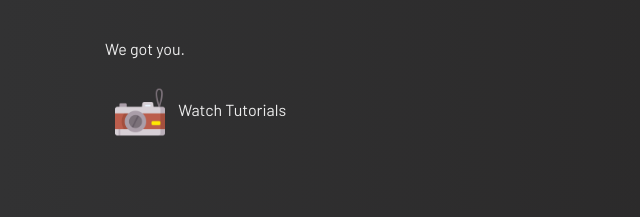
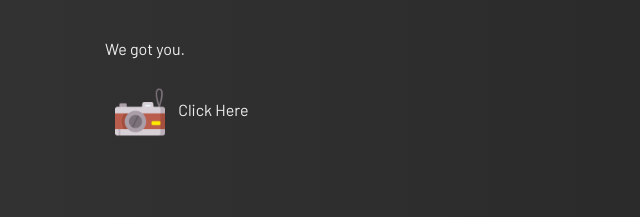
Before and after one commit to crispaulcastaneda/digital-once, a website: page index.html in a window 1280 px wide. Shown: the part 301-518 px from the top of the page, 0-640 px from the left. Drawn offline with nearby package versions, Linux system fonts and the light colour scheme.

Commit message:
Update index.html

```diff
--- a/index.html
+++ b/index.html
@@ -60,7 +60,7 @@
                     <p>Need some help for a stunning moments? Wedding, birthday, anniversary, prenuptial, proposal?</p>
                     <br>
                     <p> We got you.</p>
-                    <a href="#"><img src="dist/img/camera.png"  class="play-btn"> Watch Tutorials</a>
+                    <a href="#"><img src="dist/img/camera.png"  class="play-btn"> Click Here</a>
                 </div>
 
                 <div class="col-md-6 text-center image-left">
@@ -150,23 +150,6 @@
             </div>
         </section>
 
-        <!-- SOCIAL MEDIA SECTION -->
-        <!-- <section id="social-media">
-            <div class="container text-center">
-                <h1 class="social-title">LET'S CONNECT</h1>
-                <div class="social-icons">
-                    <a href="#">
-                        <img src="dist/img/facebook.png" alt="">
-                    </a>
-                    <a href="#">
-                        <img src="dist/img/twitter.png" alt="">
-                    </a>
-                    <a href="#">
-                        <img src="dist/img/instagram.png" alt="">
-                    </a>
-                </div>
-            </div>
-        </section> -->
 
         <!-- FOOTER SECTION -->
         <section id="footer">
```
